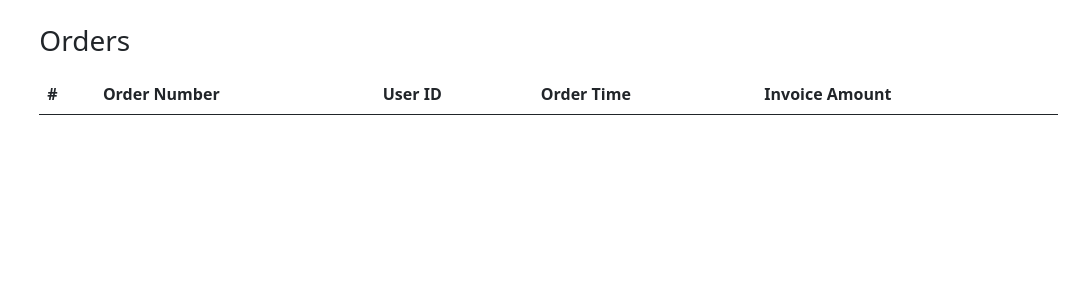
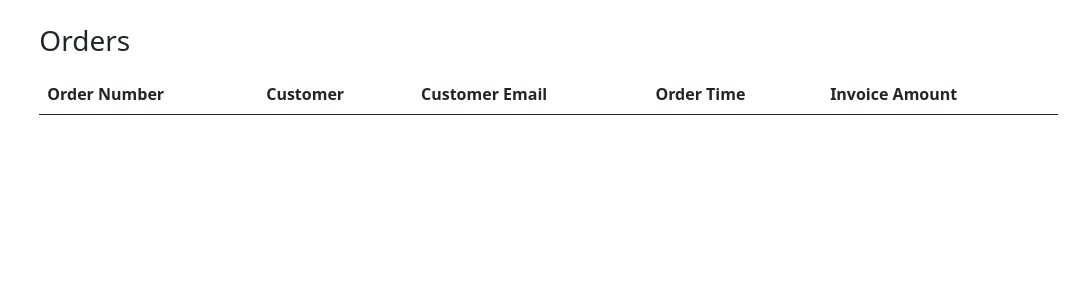
Before and after one commit to davidthorn/symfony, a Symfony app: template app/templates/views/admin/shopware/orders/list.html.twig in a window 1280 px wide. Shown: the part 50-350 px from the top of the page, without its empty margins (198-1280 px from the left). Run offline with Twig, Linux system fonts and the light colour scheme; the template is opened without the code that fills it, so the values that code supplies are empty; some libraries are stand-ins or nearby versions.

Commit message:
Added Customer Info to order list.

```diff
--- a/app/src/Repository/OrderRepository.php
+++ b/app/src/Repository/OrderRepository.php
@@ -35,6 +35,7 @@ final class OrderRepository extends EntityRepository implements OrderRepositoryI
     {
         return $this->createQueryBuilder('p')
             ->select(['p'])
+            ->orderBy('p.orderTime', 'DESC')
             ->setMaxResults($limit)
             ->setFirstResult($offset)
             ->getQuery()
--- a/app/templates/views/admin/shopware/orders/list.html.twig
+++ b/app/templates/views/admin/shopware/orders/list.html.twig
@@ -5,9 +5,10 @@
     <table class="table mt-3">
         <thead>
         <tr>
-            <th scope="col">#</th>
+{#            <th scope="col">#</th>#}
             <th scope="col">Order Number</th>
-            <th scope="col">User ID</th>
+            <th scope="col">Customer</th>
+            <th scope="col">Customer Email</th>
             <th scope="col">Order Time</th>
             <th scope="col">Invoice Amount</th>
         </tr>
@@ -15,9 +16,10 @@
         <tbody>
         {% for index, model in models %}
             <tr>
-                <th scope="row">{{ model.id }}</th>
+{#                <th scope="row">{{ model.id }}</th>#}
                 <td>{{ model.number }}</td>
-                <td>{{ model.customerId }}</td>
+                <td>{{ model.customer.fullname }}</td>
+                <td>{{ model.customer.email }}</td>
                 <td>{{ model.ordertime }}</td>
                 <td>{{ model.invoiceAmount }}</td>
             </tr>
```
Also changed, not shown: app/src/Entity/Shopware/Customer.php (+32 -0 lines), app/src/Entity/Shopware/Order.php (+16 -0 lines).
